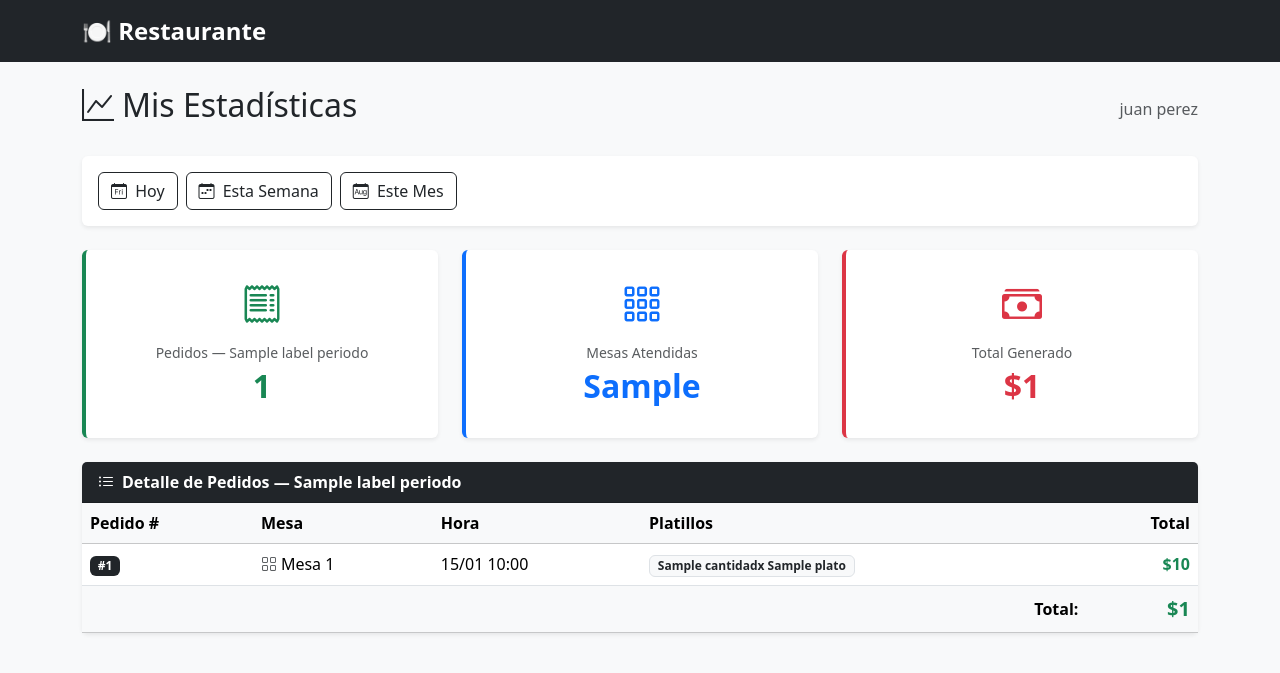
After one commit to josepdf123/proyectoGestionRestuaranteUno, a Django app: template core/templates/core/mesero/estadisticas.html in a window 1280 px wide. The commit adds this page. Shown: the top 673 px of the page. Run offline with Django 5.2, Linux system fonts and the light colour scheme; data comes from the database, SQL or seed files in the repository; both versions use the stored data as it was after the commit; tables that the repository leaves empty hold one stand-in row (values such as "Sample post"); the template is opened without the code that fills it: values that come from a table or form of the project are taken from there, most other values are stand-ins (such as "Sample title", 1, 10 or a date in 2020).

Commit message:
Actualización UH12

```diff
--- a/core/templates/core/base.html
+++ b/core/templates/core/base.html
@@ -77,6 +77,11 @@
                         </a>
                     </li>
                     <li class="nav-item">
+    <a class="nav-link" href="{% url 'estadisticas_mesero' %}">
+        <i class="bi bi-graph-up"></i> Mis Estadísticas
+    </a>
+</li>
+                    <li class="nav-item">
                         <a class="nav-link" href="{% url 'panel_cocina' %}">
                             <i class="bi bi-fire"></i> Cocina
                         </a>
--- /dev/null
+++ b/core/templates/core/mesero/estadisticas.html
@@ -0,0 +1,112 @@
+{% extends 'core/base.html' %}
+{% block title %}Mis Estadísticas{% endblock %}
+
+{% block content %}
+<div class="d-flex justify-content-between align-items-center mb-4">
+    <h2><i class="bi bi-graph-up me-2"></i>Mis Estadísticas</h2>
+    <span class="text-muted">{{ usuario.nombre }} {{ usuario.apellido }}</span>
+</div>
+
+<!-- Selector de período -->
+<div class="card shadow-sm mb-4">
+    <div class="card-body">
+        <div class="d-flex gap-2 flex-wrap">
+            <a href="?periodo=diario"
+               class="btn {% if periodo == 'diario' %}btn-dark{% else %}btn-outline-dark{% endif %}">
+                <i class="bi bi-calendar-day me-1"></i> Hoy
+            </a>
+            <a href="?periodo=semanal"
+               class="btn {% if periodo == 'semanal' %}btn-dark{% else %}btn-outline-dark{% endif %}">
+                <i class="bi bi-calendar-week me-1"></i> Esta Semana
+            </a>
+            <a href="?periodo=mensual"
+               class="btn {% if periodo == 'mensual' %}btn-dark{% else %}btn-outline-dark{% endif %}">
+                <i class="bi bi-calendar-month me-1"></i> Este Mes
+            </a>
+        </div>
+    </div>
+</div>
+
+<!-- Tarjetas resumen -->
+<div class="row g-4 mb-4">
+    <div class="col-md-4">
+        <div class="card border-0 shadow-sm h-100" style="border-left: 4px solid #198754 !important;">
+            <div class="card-body text-center py-4">
+                <i class="bi bi-receipt text-success" style="font-size:2.5rem;"></i>
+                <p class="text-muted small mt-2 mb-1">Pedidos — {{ label_periodo }}</p>
+                <h2 class="fw-bold text-success">{{ pedidos_periodo.count }}</h2>
+            </div>
+        </div>
+    </div>
+    <div class="col-md-4">
+        <div class="card border-0 shadow-sm h-100" style="border-left: 4px solid #0d6efd !important;">
+            <div class="card-body text-center py-4">
+                <i class="bi bi-grid-3x3-gap text-primary" style="font-size:2.5rem;"></i>
+                <p class="text-muted small mt-2 mb-1">Mesas Atendidas</p>
+                <h2 class="fw-bold text-primary">{{ mesas_periodo }}</h2>
+            </div>
+        </div>
+    </div>
+    <div class="col-md-4">
+        <div class="card border-0 shadow-sm h-100" style="border-left: 4px solid #dc3545 !important;">
+            <div class="card-body text-center py-4">
+                <i class="bi bi-cash-stack text-danger" style="font-size:2.5rem;"></i>
+                <p class="text-muted small mt-2 mb-1">Total Generado</p>
+                <h2 class="fw-bold text-danger">${{ total_periodo|floatformat:0 }}</h2>
+            </div>
+        </div>
+    </div>
+</div>
+
+<!-- Detalle de pedidos -->
+<div class="card shadow-sm">
+    <div class="card-header bg-dark text-white fw-semibold">
+        <i class="bi bi-list-ul me-2"></i>Detalle de Pedidos — {{ label_periodo }}
+    </div>
+    <div class="card-body p-0">
+        {% if pedidos_periodo %}
+            <div class="table-responsive">
+                <table class="table table-hover mb-0">
+                    <thead class="table-light">
+                        <tr>
+                            <th>Pedido #</th>
+                            <th>Mesa</th>
+                            <th>Hora</th>
+                            <th>Platillos</th>
+                            <th class="text-end">Total</th>
+                        </tr>
+                    </thead>
+                    <tbody>
+                        {% for pedido in pedidos_periodo %}
+                            <tr>
+                                <td><span class="badge bg-dark">#{{ pedido.pk }}</span></td>
+                                <td><i class="bi bi-grid me-1 text-muted"></i>Mesa {{ pedido.idMesa.numMesa }}</td>
+                                <td>{{ pedido.fecha|date:"d/m H:i" }}</td>
+                                <td>
+                                    {% for detalle in pedido.detalles.all %}
+                                        <span class="badge bg-light text-dark border">
+                                            {{ detalle.cantidad }}x {{ detalle.plato.nombre }}
+                                        </span>
+                                    {% endfor %}
+                                </td>
+                                <td class="text-end fw-semibold text-success">${{ pedido.total|floatformat:0 }}</td>
+                            </tr>
+                        {% endfor %}
+                    </tbody>
+                    <tfoot class="table-light">
+                        <tr>
+                            <td colspan="4" class="fw-bold text-end">Total:</td>
+                            <td class="text-end fw-bold text-success fs-5">${{ total_periodo|floatformat:0 }}</td>
+                        </tr>
+                    </tfoot>
+                </table>
+            </div>
+        {% else %}
+            <div class="text-center text-muted py-5">
+                <i class="bi bi-inbox" style="font-size:2.5rem;"></i>
+                <p class="mt-2">No tienes pedidos entregados en este período.</p>
+            </div>
+        {% endif %}
+    </div>
+</div>
+{% endblock %}
--- a/core/urls.py
+++ b/core/urls.py
@@ -33,6 +33,7 @@ urlpatterns = [
     # Mesero
     path('mesero/', views.panel_mesero, name='panel_mesero'),
     path('mesero/mesa/<int:pk>/', views.mesa_pedido, name='mesa_pedido'),
+    path('mesero/estadisticas/', views.estadisticas_mesero, name='estadisticas_mesero'),
 
     # Cocina
     path('cocina/', views.panel_cocina, name='panel_cocina'),
```
Also changed, not shown: core/templates/core/login.html (+5 -2 lines), core/views.py (+42 -0 lines), db.sqlite3.
